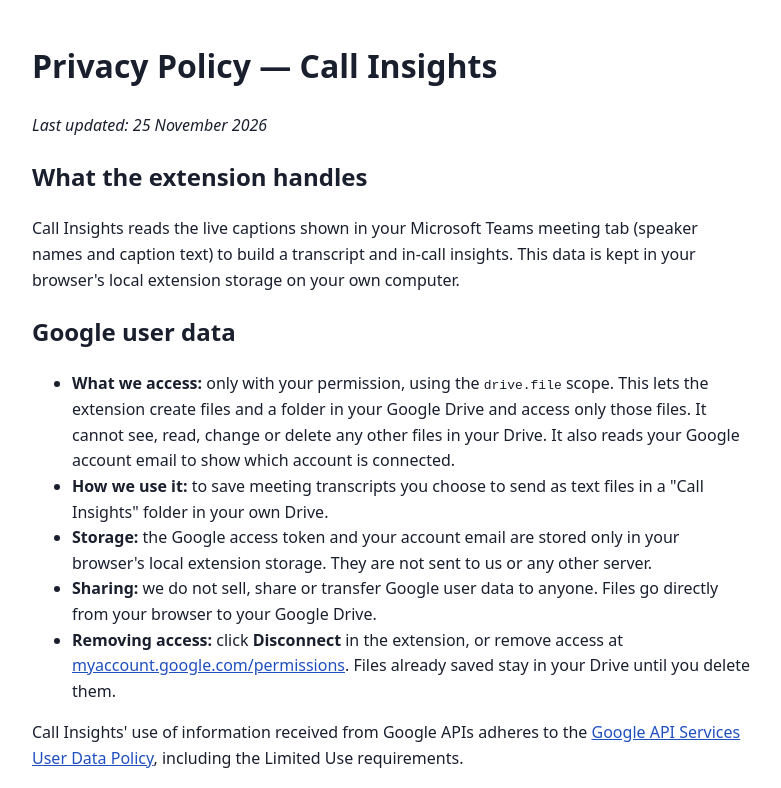
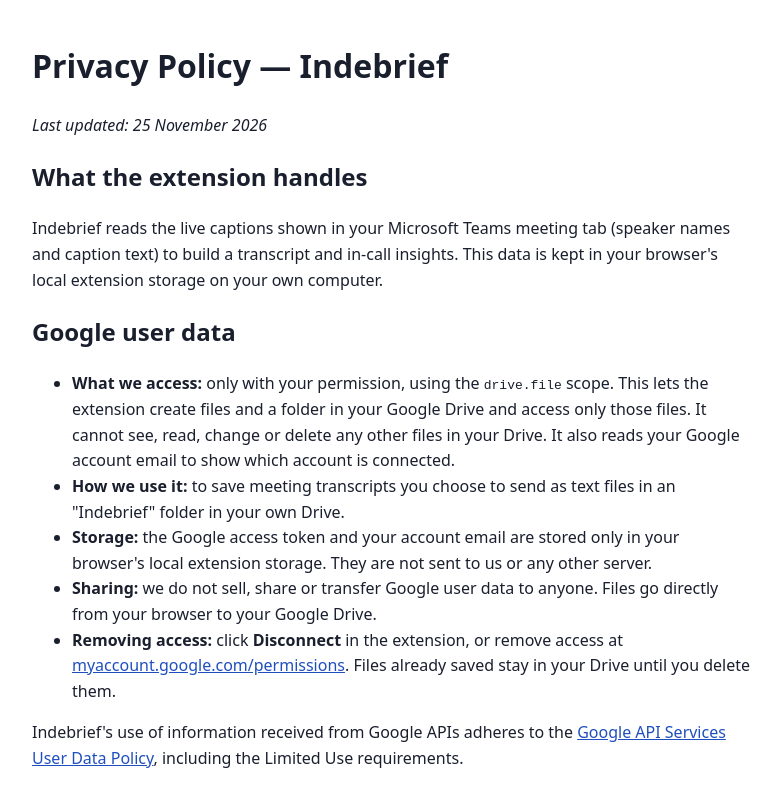
Before and after one commit to sarveshkoyande/call-insights-info, a plain HTML site: page privacy.html in a window 1280 px wide. Shown: the top 788 px of the page, without its empty margins (248-1029 px from the left). Drawn offline with Linux system fonts and the light colour scheme.

Commit message:
Rename to Indebrief on homepage and privacy policy

```diff
--- a/privacy.html
+++ b/privacy.html
@@ -3,18 +3,18 @@
 <head>
 <meta charset="utf-8">
 <meta name="viewport" content="width=device-width, initial-scale=1">
-<title>Call Insights Privacy Policy</title>
+<title>Indebrief Privacy Policy</title>
 <style>
   body { font-family: system-ui, sans-serif; max-width: 720px; margin: 40px auto; padding: 0 16px; line-height: 1.6; color: #1a1f2e; background: #fff; }
   a { color: #1f4fbf; }
 </style>
 </head>
 <body>
-  <h1>Privacy Policy — Call Insights</h1>
+  <h1>Privacy Policy — Indebrief</h1>
   <p><i>Last updated: 25 November 2026</i></p>
 
   <h2>What the extension handles</h2>
-  <p>Call Insights reads the live captions shown in your Microsoft Teams meeting tab
+  <p>Indebrief reads the live captions shown in your Microsoft Teams meeting tab
     (speaker names and caption text) to build a transcript and in-call insights.
     This data is kept in your browser's local extension storage on your own computer.</p>
 
@@ -26,7 +26,7 @@
       delete any other files in your Drive. It also reads your Google account email to
       show which account is connected.</li>
     <li><b>How we use it:</b> to save meeting transcripts you choose to send as text files
-      in a "Call Insights" folder in your own Drive.</li>
+      in an "Indebrief" folder in your own Drive.</li>
     <li><b>Storage:</b> the Google access token and your account email are stored only in
       your browser's local extension storage. They are not sent to us or any other server.</li>
     <li><b>Sharing:</b> we do not sell, share or transfer Google user data to anyone.
@@ -35,7 +35,7 @@
       access at <a href="https://myaccount.google.com/permissions">myaccount.google.com/permissions</a>.
       Files already saved stay in your Drive until you delete them.</li>
   </ul>
-  <p>Call Insights' use of information received from Google APIs adheres to the
+  <p>Indebrief's use of information received from Google APIs adheres to the
     <a href="https://developers.google.com/terms/api-services-user-data-policy">Google API
     Services User Data Policy</a>, including the Limited Use requirements.</p>
 
```
Also changed, not shown: index.html (+3 -3 lines).
